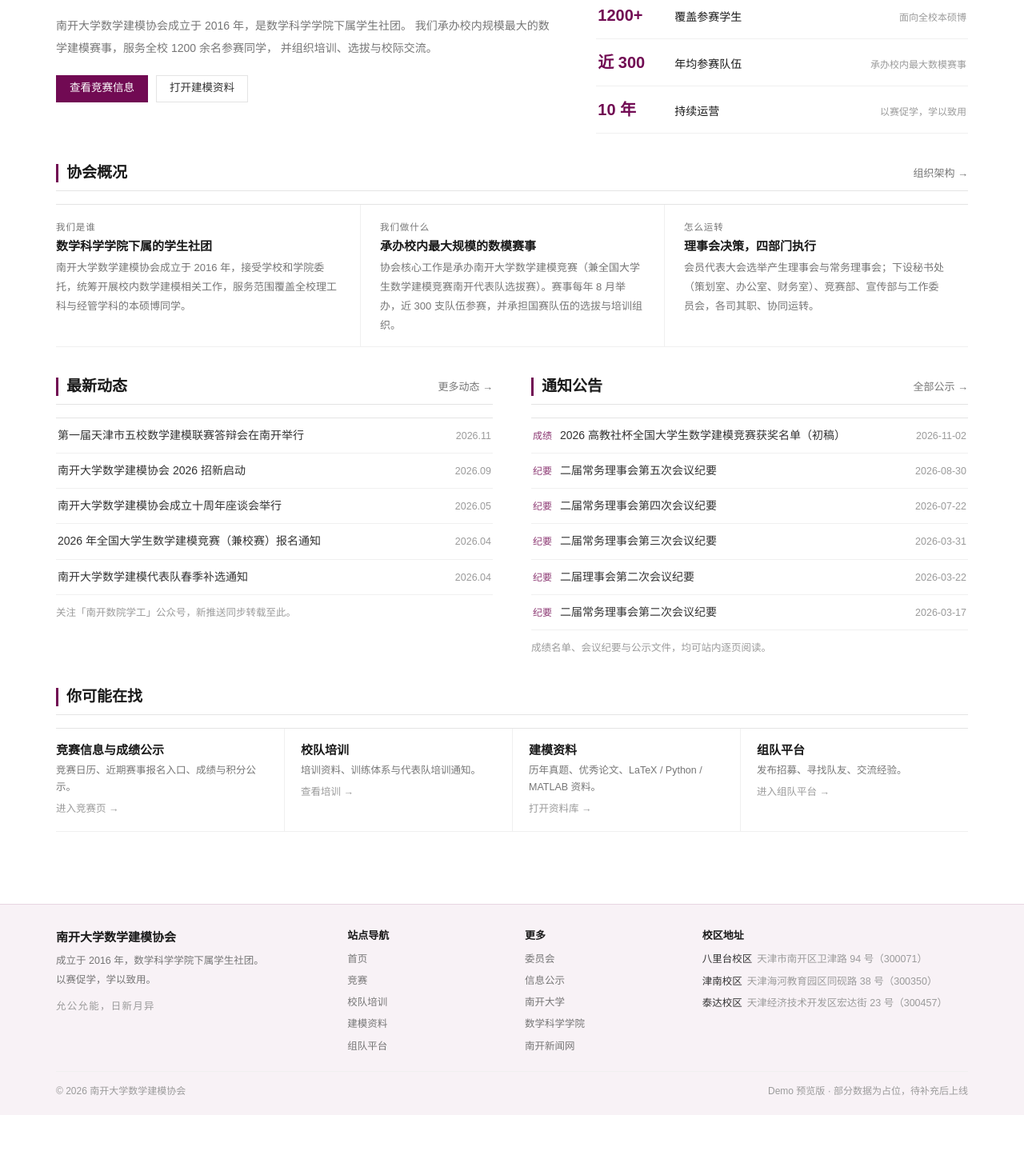
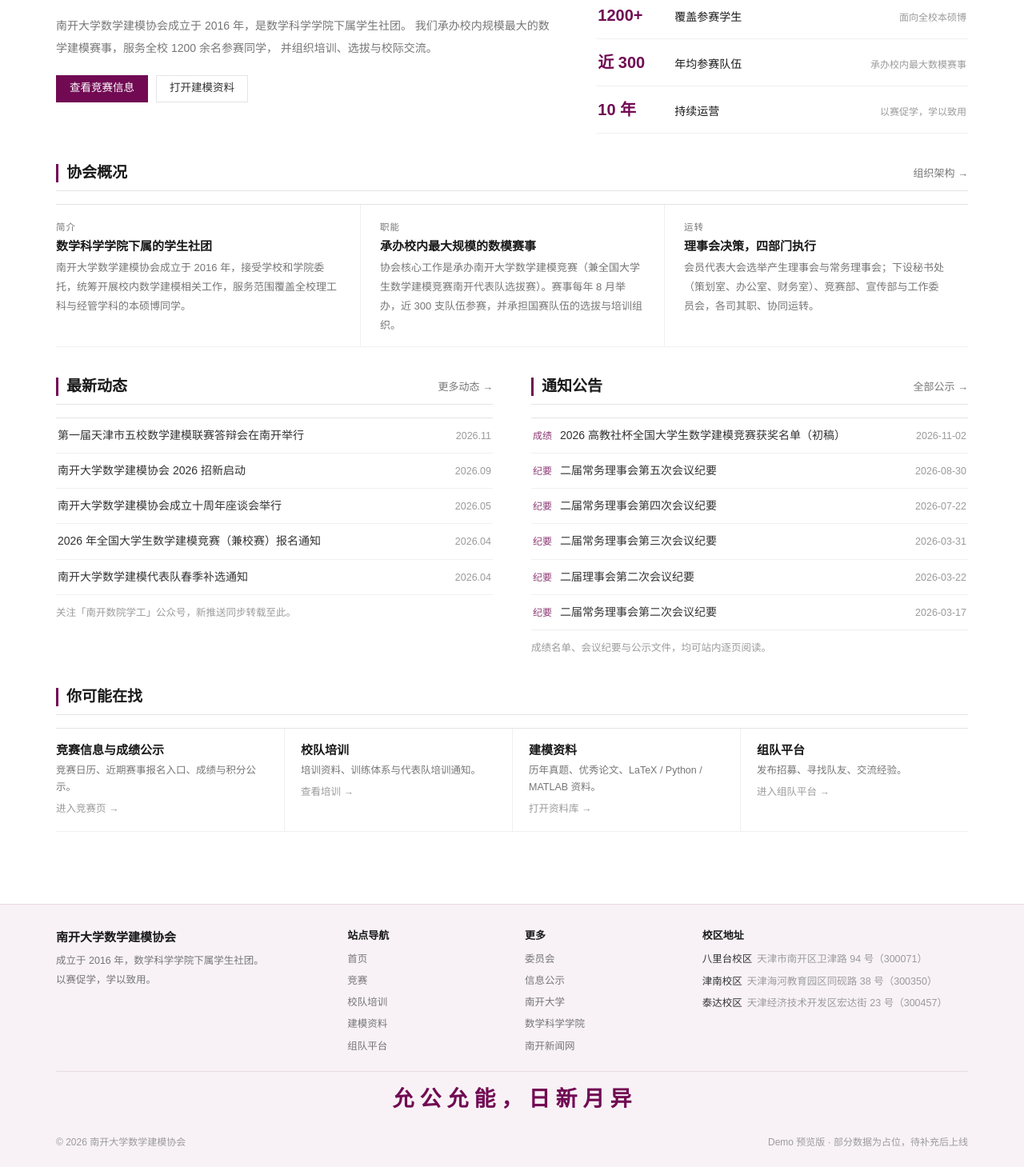
Before and after one commit to qhdx25/nkumathmodelingsite, a Vue app: page / in a window 1280 px wide. Shown: the part 603-2062 px from the top of the page at 80% size. Before the commit the page ends 1997 px from the top, so only its background shows below. Built offline with nearby package versions, Linux system fonts and the light colour scheme.

Commit message:
copy: 概况标签改简介/职能/运转、组队页标题改寻找队友，页脚校训下移并改隶书加粗

```diff
--- a/assets/main.css
+++ b/assets/main.css
@@ -888,7 +888,23 @@ main { flex: 1; }
 }
 .footer-title { font-size: 15px; font-weight: 700; color: var(--ink); }
 .footer-desc { font-size: 12.5px; color: var(--muted); line-height: 1.9; margin-top: 6px; }
-.footer-slogan { font-size: 12.5px; color: var(--faint); margin-top: 10px; letter-spacing: 0.1em; }
+
+/* 校训：隶书、加粗、居中 */
+.footer-motto {
+  display: flex;
+  justify-content: center;
+  padding: 14px 0 12px;
+  border-top: 1px solid rgba(113, 10, 83, 0.1);
+}
+.footer-motto span {
+  font-family: 'STLiti', '华文隶书', 'LiSu', '隶书', 'Baoli SC', 'STBaoli', serif;
+  font-size: 27px;
+  font-weight: 700;
+  line-height: 1.5;
+  letter-spacing: 0.26em;
+  padding-left: 0.26em;
+  color: var(--accent);
+}
 .footer-column { display: flex; flex-direction: column; gap: 6px; }
 .footer-column strong { font-size: 13px; color: var(--ink); margin-bottom: 2px; }
 .footer-column a { font-size: 12.5px; color: var(--muted); }
@@ -901,8 +917,7 @@ main { flex: 1; }
   justify-content: space-between;
   gap: 12px;
   flex-wrap: wrap;
-  padding-top: 14px;
-  border-top: 1px solid var(--line-soft);
+  padding-top: 12px;
   font-size: 12px;
   color: var(--faint);
 }
@@ -945,6 +960,7 @@ main { flex: 1; }
   .reader-counter { top: 6px; bottom: auto; right: 6px; }
   .reader-hint { display: none; }
   .footer-grid { grid-template-columns: 1fr; gap: 18px; }
+  .footer-motto span { font-size: 22px; letter-spacing: 0.2em; padding-left: 0.2em; }
   .paper-subs { padding-left: 12px; }
   .post-board { width: 56px; }
   .minutes-list a { flex-wrap: wrap; gap: 2px 12px; }
--- a/components/SiteFooter.vue
+++ b/components/SiteFooter.vue
@@ -12,7 +12,6 @@ import { campuses, footerLinks, nav, subNav } from '../data/site'
           成立于 2016 年，数学科学学院下属学生社团。<br />
           以赛促学，学以致用。
         </p>
-        <p class="footer-slogan">允公允能，日新月异</p>
       </div>
 
       <div class="footer-column">
@@ -37,6 +36,10 @@ import { campuses, footerLinks, nav, subNav } from '../data/site'
       </div>
     </div>
 
+    <div class="container footer-motto">
+      <span>允公允能，日新月异</span>
+    </div>
+
     <div class="container footer-bottom">
       <span>© 2026 南开大学数学建模协会</span>
       <span>Demo 预览版 · 部分数据为占位，待补充后上线</span>
--- a/data/site.js
+++ b/data/site.js
@@ -53,19 +53,19 @@ export const stats = [
 
 export const intro = [
   {
-    kicker: '我们是谁',
+    kicker: '简介',
     title: '数学科学学院下属的学生社团',
     body:
       '南开大学数学建模协会成立于 2016 年，接受学校和学院委托，统筹开展校内数学建模相关工作，服务范围覆盖全校理工科与经管学科的本硕博同学。',
   },
   {
-    kicker: '我们做什么',
+    kicker: '职能',
     title: '承办校内最大规模的数模赛事',
     body:
       '协会核心工作是承办南开大学数学建模竞赛（兼全国大学生数学建模竞赛南开代表队选拔赛）。赛事每年 8 月举办，近 300 支队伍参赛，并承担国赛队伍的选拔与培训组织。',
   },
   {
-    kicker: '怎么运转',
+    kicker: '运转',
     title: '理事会决策，四部门执行',
     body:
       '会员代表大会选举产生理事会与常务理事会；下设秘书处（策划室、办公室、财务室）、竞赛部、宣传部与工作委员会，各司其职、协同运转。',
--- a/pages/TeamPage.vue
+++ b/pages/TeamPage.vue
@@ -9,7 +9,7 @@ const active = ref('all')
   <main class="page">
     <section class="page-head">
       <div class="container">
-        <h1>找队友，找队伍</h1>
+        <h1>寻找队友，加入队伍</h1>
         <p class="page-lead">
           面向全校的数模组队与交流板块：发布招募、寻找队友、分享经验。
         </p>
```
